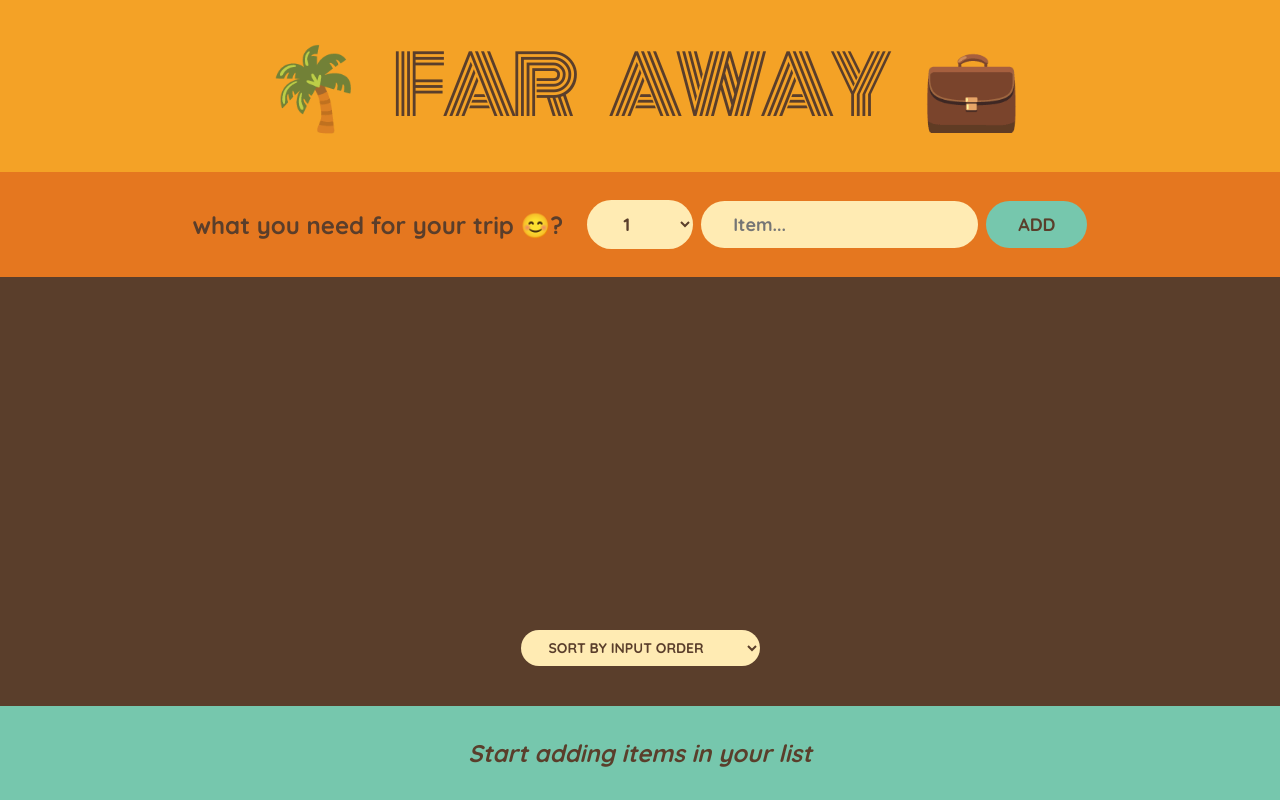
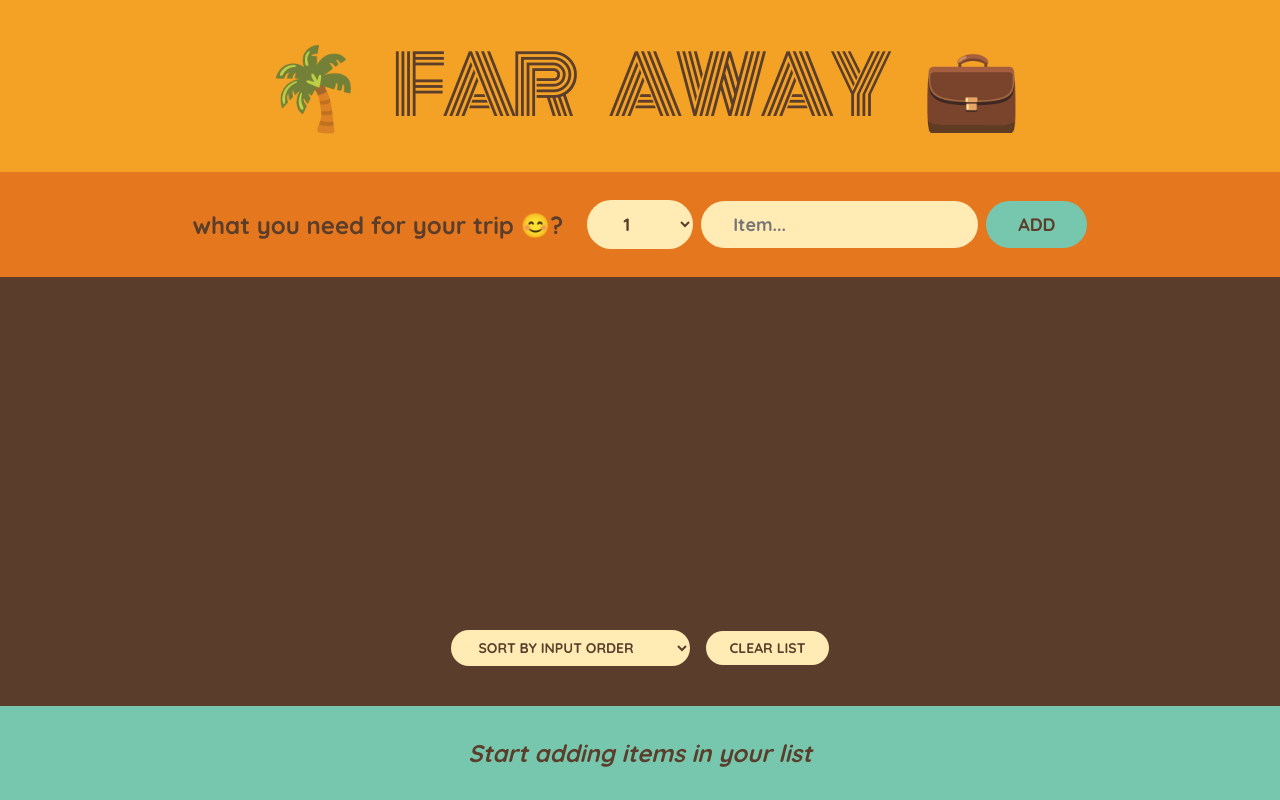
Before and after one commit to leloufadel/far-away, a React (Create React App) app: page / in a window 1280 px wide. Built offline with nearby package versions, Linux system fonts and the light colour scheme; the HTML template or start-up script is replaced by a standard one.

Commit message:
ClearList

```diff
--- a/src/App.js
+++ b/src/App.js
@@ -19,11 +19,16 @@
   function toggleItem(id) {
     setItems((items) => items.map((item) => item.id === id ? {...item, packed: !item.packed} : item ) )
   }
+
+  function clearList() {
+    setItems([]);
+  }
+
   return (
     <div className="app">
       <Logo />
       <Form onAddItems={HandleAddItem} />
-      <PackingList items={items} onDeleteItem={HandleDeleteItem} ontoggleItem={toggleItem}/>
+      <PackingList items={items} onDeleteItem={HandleDeleteItem} ontoggleItem={toggleItem} OnClearList={clearList} />
       <Stats items={items} />
     </div>
   );
@@ -71,7 +76,7 @@
     </form>
   );
 }
-function PackingList({items, onDeleteItem, ontoggleItem}) {
+function PackingList({items, onDeleteItem, ontoggleItem, OnClearList}) {
   const [sortBy, setSortBy] = useState("input");
   let sortedItems;
   if(sortBy === "input") {
@@ -97,6 +102,7 @@
         <option value="description">Sort by description</option>
         <option value="packed">Sort by packed Status</option>
        </select>
+       <button onClick={OnClearList}>Clear List</button>
       </div>
     </div>
   );
```
